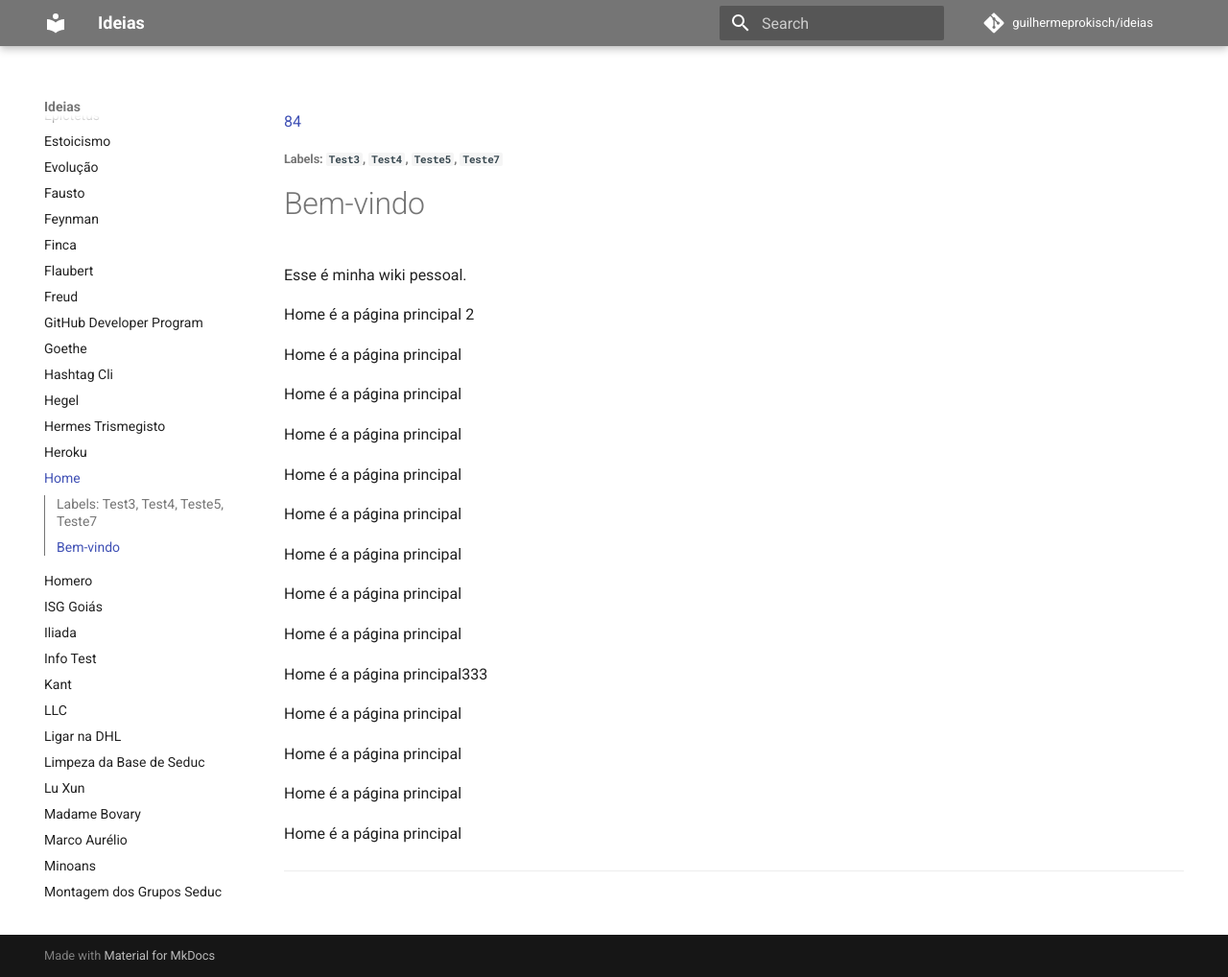
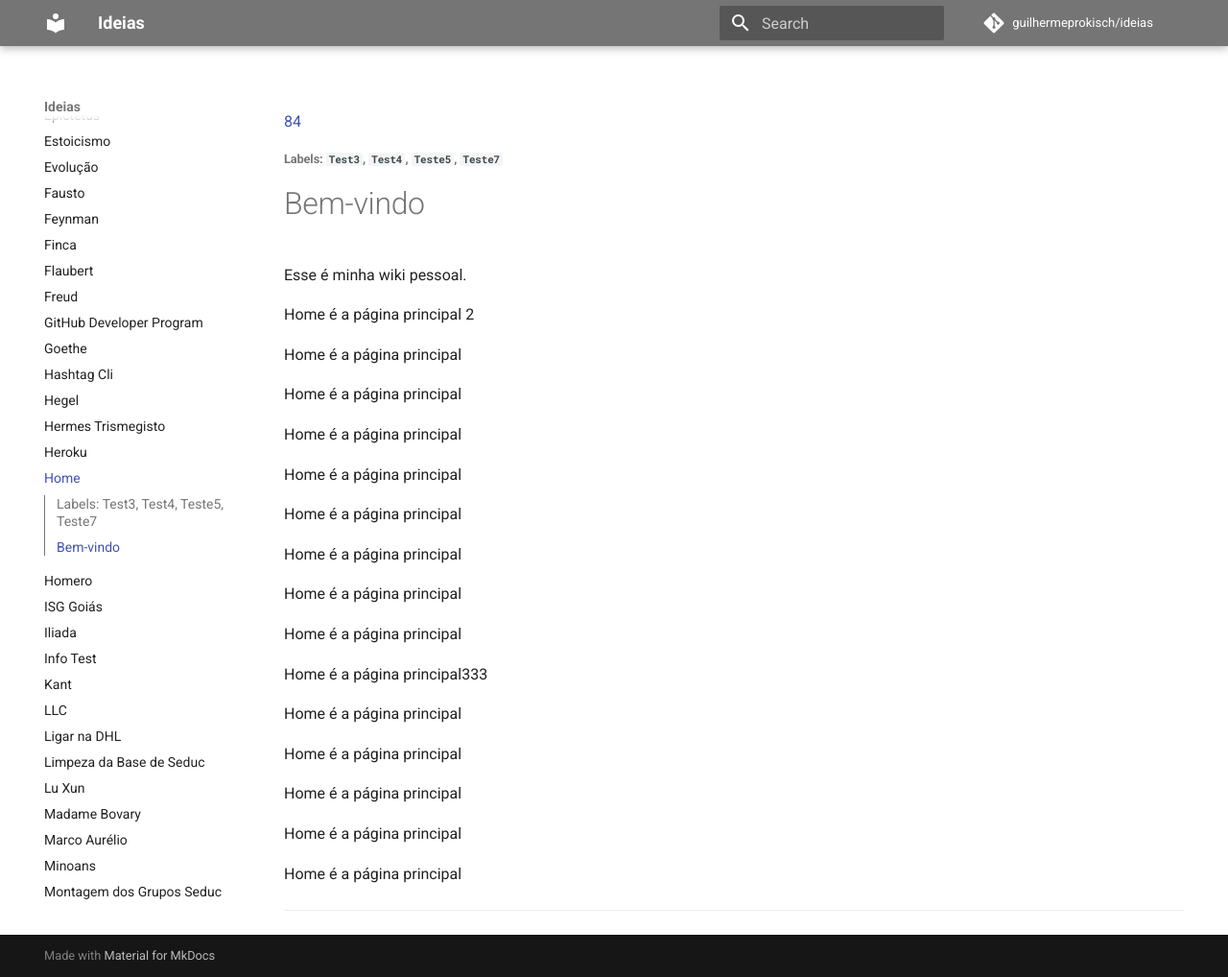
Before and after one commit to guilhermeprokisch/guilherme, an MkDocs documentation site: the page built from docs/Home.md, in a window 1280 px wide and 1018 px high. Shown: the whole window at 96% size. Built offline with MkDocs 1.6.1 and Material for MkDocs 9.7.7, drawn with Linux system fonts in a browser that asks for light colours; comment, search, counter and statistics services are not loaded.

```diff
--- a/docs/Home.md
+++ b/docs/Home.md
@@ -49,4 +49,7 @@ Home é a página principal
 
 Home é a página principal
 
+
+Home é a página principal
+
 -------------------------------------------------------------------------------
```
